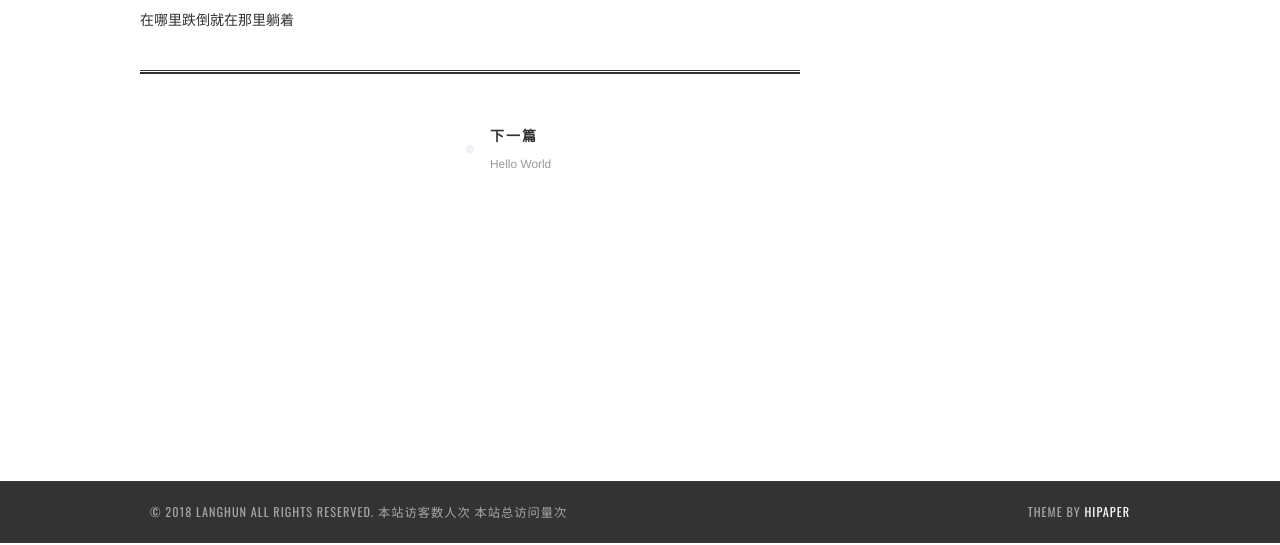
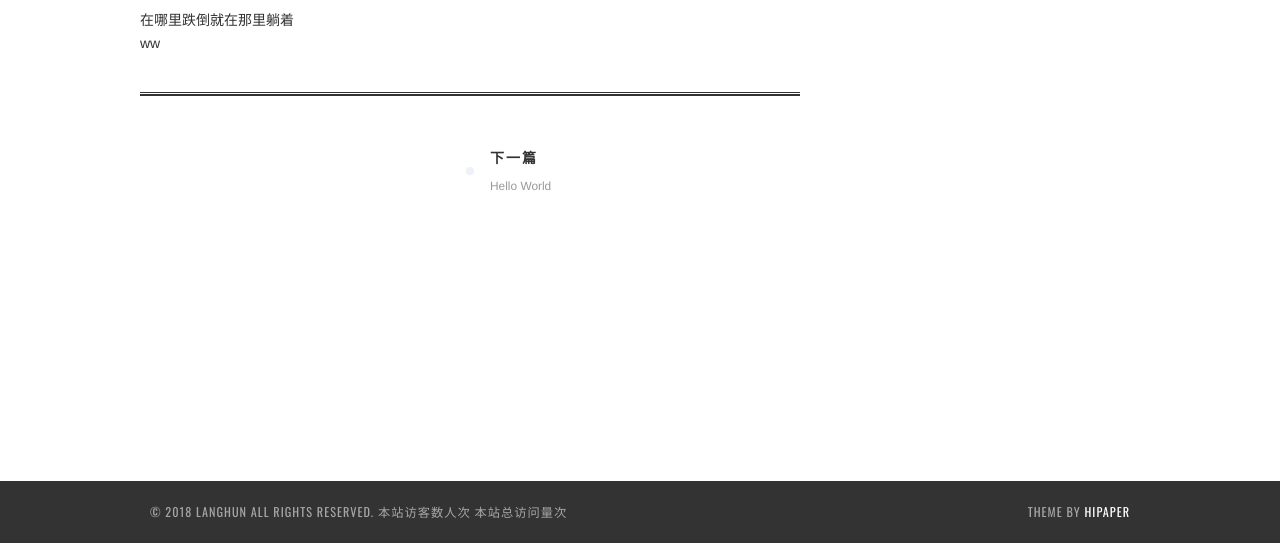
Before and after one commit to gfdylbzdc/gfdylbzdc.github.io, a plain HTML site: page 2018/12/01/内涵段子/index.html in a window 1280 px wide. Shown: the part 337-882 px from the top of the page. Drawn offline with nearby package versions, Linux system fonts and the light colour scheme; some packages are replaced by stand-ins of ours; a script that the page names is missing.

Commit message:
Site updated: 2018-12-05 20:38:26

```diff
--- a/2018/12/01/内涵段子/index.html
+++ b/2018/12/01/内涵段子/index.html
@@ -9,17 +9,17 @@
 
 
 
-  <meta name="description" content="在哪里跌倒就在那里躺着">
+  <meta name="description" content="在哪里跌倒就在那里躺着ww">
 <meta property="og:type" content="article">
 <meta property="og:title" content="内涵段子">
 <meta property="og:url" content="http://yoursite.com/2018/12/01/内涵段子/index.html">
 <meta property="og:site_name" content="langhun">
-<meta property="og:description" content="在哪里跌倒就在那里躺着">
+<meta property="og:description" content="在哪里跌倒就在那里躺着ww">
 <meta property="og:locale" content="default">
-<meta property="og:updated_time" content="2018-12-01T07:55:29.225Z">
+<meta property="og:updated_time" content="2018-12-05T12:37:21.772Z">
 <meta name="twitter:card" content="summary">
 <meta name="twitter:title" content="内涵段子">
-<meta name="twitter:description" content="在哪里跌倒就在那里躺着">
+<meta name="twitter:description" content="在哪里跌倒就在那里躺着ww">
 
     <link rel="alternate" href="/atom.xml" title="langhun" type="application/atom+xml">
 
@@ -132,7 +132,7 @@
     </div>
     <div class="article-entry" itemprop="articleBody">
 
-        <p>在哪里跌倒就在那里躺着</p>
+        <p>在哪里跌倒就在那里躺着<br>ww</p>
 
 
     </div>
```
Also changed, not shown: index.html (+1 -1 lines).
